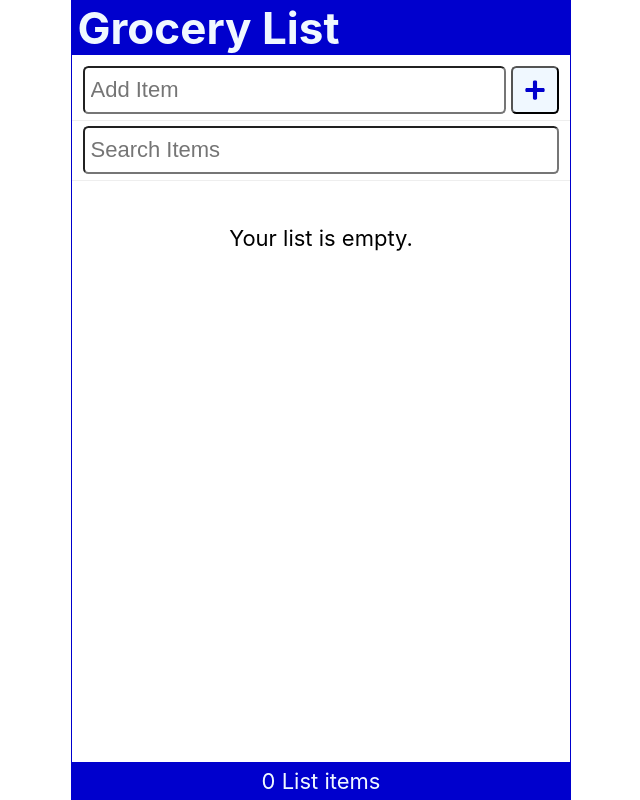
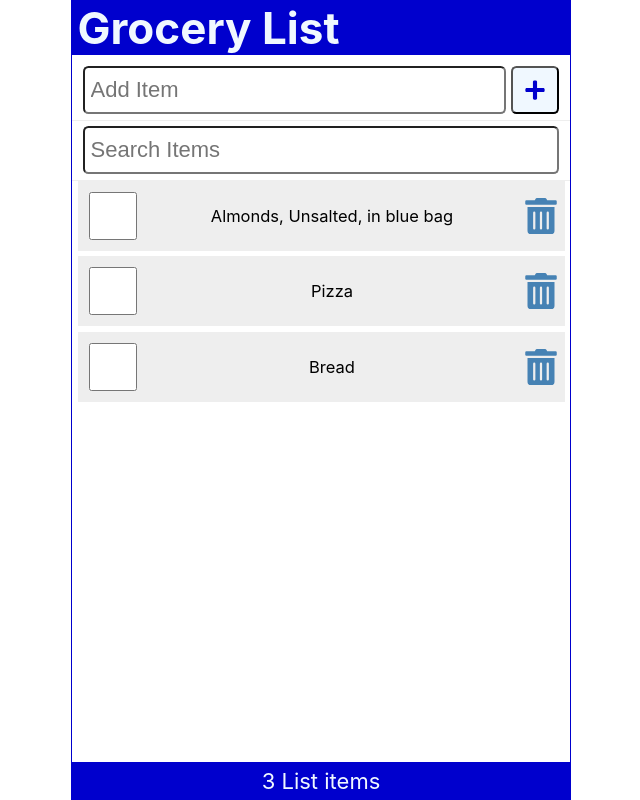
Before and after one commit to Ellsk/Grocery-List, a React (Create React App) app: page / in a window 1280 px wide. Shown: the whole page, without its empty margins (319-959 px from the left). Built offline with nearby package versions, Linux system fonts and the light colour scheme; data requests are answered from the project's data file.

Commit message:
Reloaded items for live server and Handled error messages

```diff
--- a/data/db.json
+++ b/data/db.json
@@ -14,6 +14,6 @@
             "id" : 3,
             "checked" : false,
             "item" : "Bread"
-        }
+    }
     ]
 }
--- a/src/App.js
+++ b/src/App.js
@@ -13,10 +13,31 @@
   const [items, setItems] = useState([]);
   const [newItem, setNewItems] = useState('');
   const [search, setSearch] = useState('');
+  const [fetchError, setFetchError] = useState(null);
+  const [isLoading, setIsLoading] = useState(true);
 
   useEffect(() => {
-    localStorage.setItem("shoppinglist", JSON.stringify(items));
-  }, [items])
+    const fetchItems = async () =>{
+      try {
+         const response = await fetch(API_URL);
+         if(!response.ok) throw Error("Did not recieve expected data")
+         const listItems = await response.json();
+        //  console.log(listItems);
+         setItems(listItems);
+         setFetchError(null);
+      } catch (err) {
+        // console.log(error.message);
+        setFetchError(err.message)
+      }finally {
+        setIsLoading(false);
+      }
+    }
+
+    setTimeout(()=> {
+      (async () => await fetchItems())();
+    }, 2000)
+
+  }, [])
 
 
 
@@ -59,16 +80,19 @@
         search={search}
         setSearch={setSearch}
        />
-       <Content
-          items={items.filter((item)=> ((item.item).toLowerCase()).includes(search.toLowerCase()))}
-          handleCheck={handleCheck}
-          handleDelete={handleDelete}
-       />
-       <Footer length={items.length}/>
+       <main>
+        {isLoading && <p>L oading Items...</p>}
+        {fetchError && <p style={{color:"red"}}>{`Error: ${fetchError}`}
+        </p>}
+        {!fetchError && !isLoading && <Content
+            items={items.filter((item)=> ((item.item).toLowerCase()).includes(search.toLowerCase()))}
+            handleCheck={handleCheck}
+            handleDelete={handleDelete}
+          />}
+        </main>
+       <Footer length={items .length}/>
     </div>
   );
 }
 
 export default App;
-
-// Provide a search bar form or component for searching Grocery item
--- a/src/Content.js
+++ b/src/Content.js
@@ -2,7 +2,7 @@
 
 function Content({ items, handleCheck, handleDelete }) {
   return (
-    <main>
+    <>
          {items.length ? (
               <ItemList
                 items={items}
@@ -10,9 +10,9 @@
                 handleDelete={handleDelete}
               />
           ) : (
-            <p style={{ margin:'2rem' }}>Your list is empty.</p>
+            <p style={{ margin:'2rem' }}> Your list is empty.</p>
           )}
-    </main>
+    </>
   )
 }
 
```
